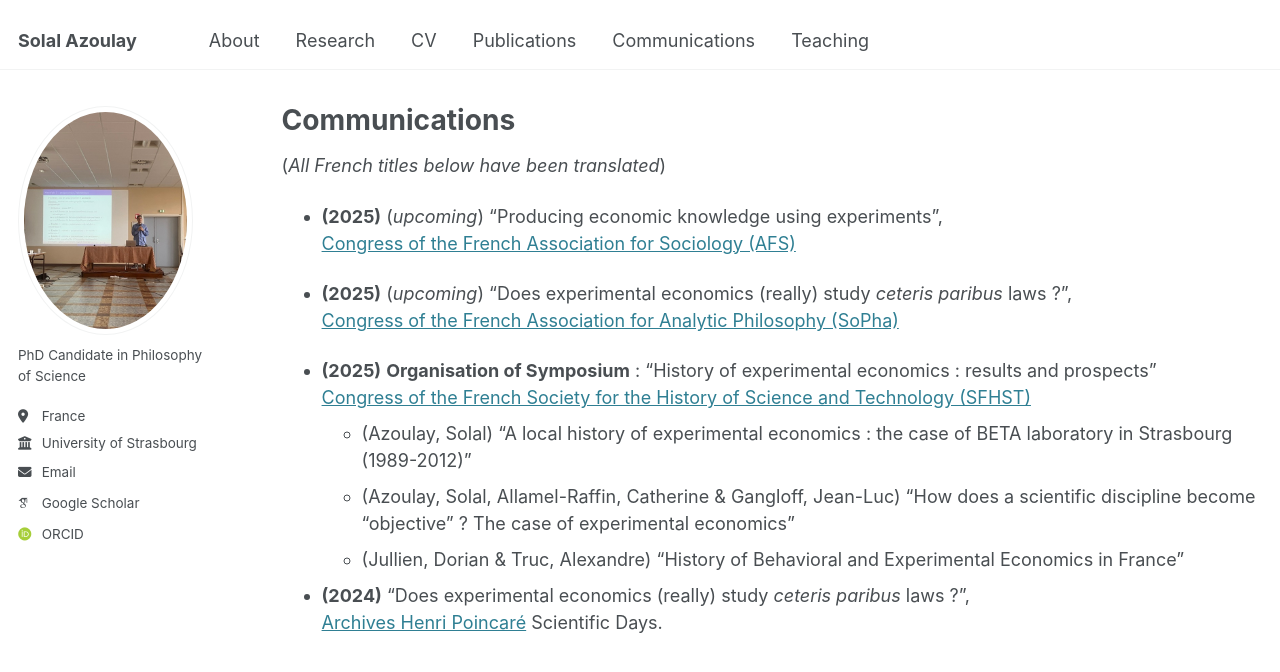
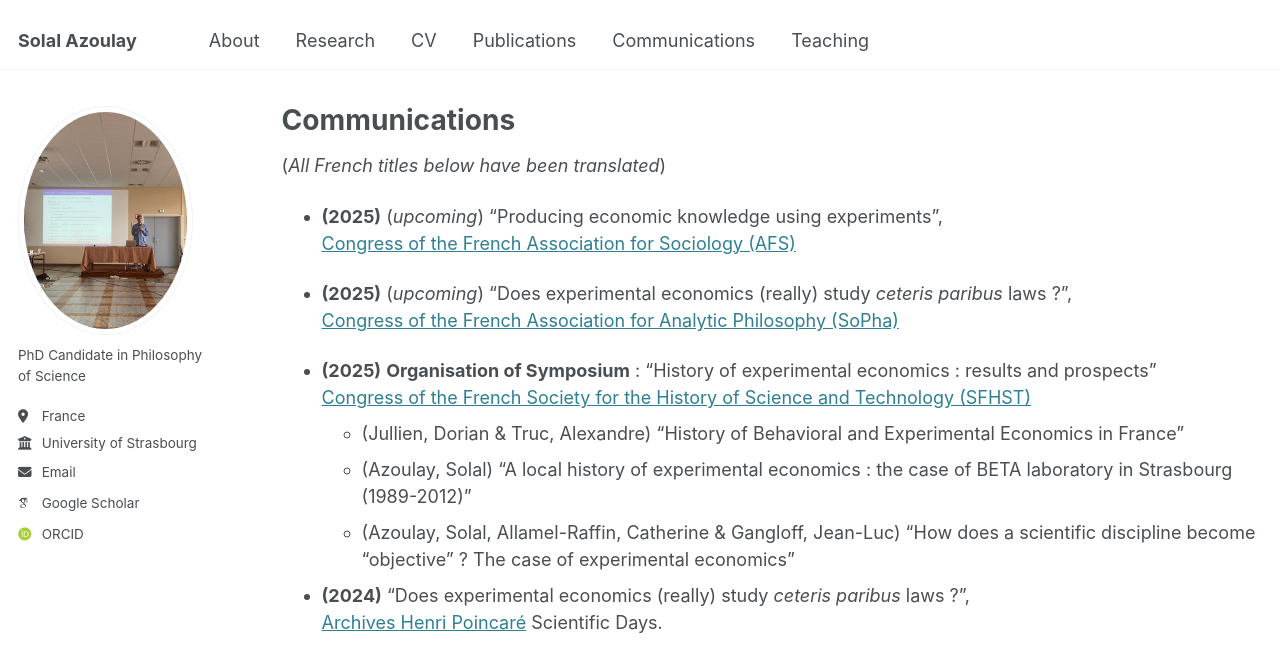
Before and after one commit to solal-azoulay/solal-azoulay.github.io, a Jekyll site: the page built from _pages/Communications.md, in a window 1280 px wide and 942 px high. Shown: the top 672 px of the window. Built offline with Jekyll 4.4.1, drawn with Linux system fonts in a browser that asks for light colours; some web fonts are replaced.

```diff
--- a/_pages/Communications.md
+++ b/_pages/Communications.md
@@ -14,9 +14,9 @@ author_profile: true
 
 - **(2025)** **Organisation of Symposium** : "History of experimental economics : results and prospects"
   [Congress of the French Society for the History of Science and Technology (SFHST)](https://sfhstnancy2025.sciencesconf.org/)
+   - (Jullien, Dorian & Truc, Alexandre) "History of Behavioral and Experimental Economics in France"
    - (Azoulay, Solal) "A local history of experimental economics : the case of BETA laboratory in Strasbourg (1989-2012)"
    - (Azoulay, Solal, Allamel-Raffin, Catherine & Gangloff, Jean-Luc) "How does a scientific discipline become "objective" ? The case of experimental economics"
-   - (Jullien, Dorian & Truc, Alexandre) "History of Behavioral and Experimental Economics in France"
 
 - **(2024)** "Does experimental economics (really) study *ceteris paribus* laws ?",
 [Archives Henri Poincaré](https://poincare.univ-lorraine.fr) Scientific Days.
```
